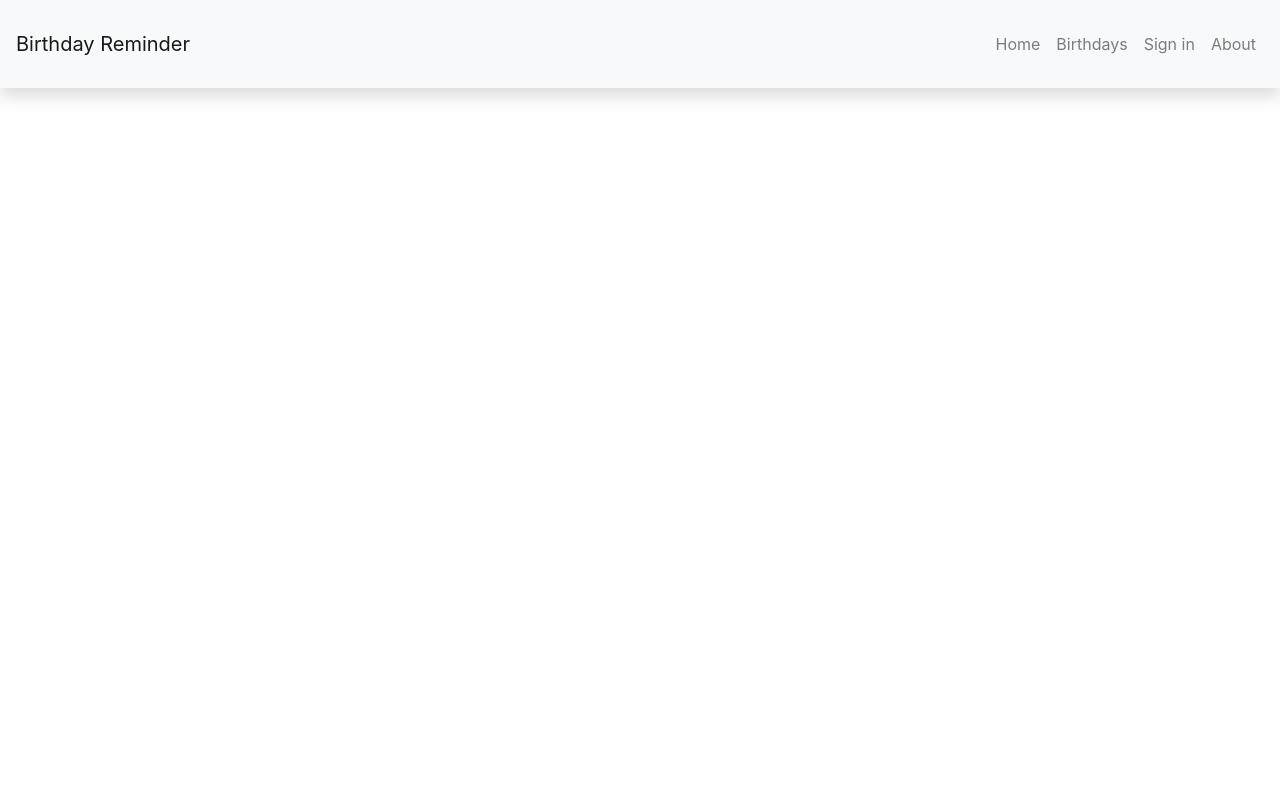
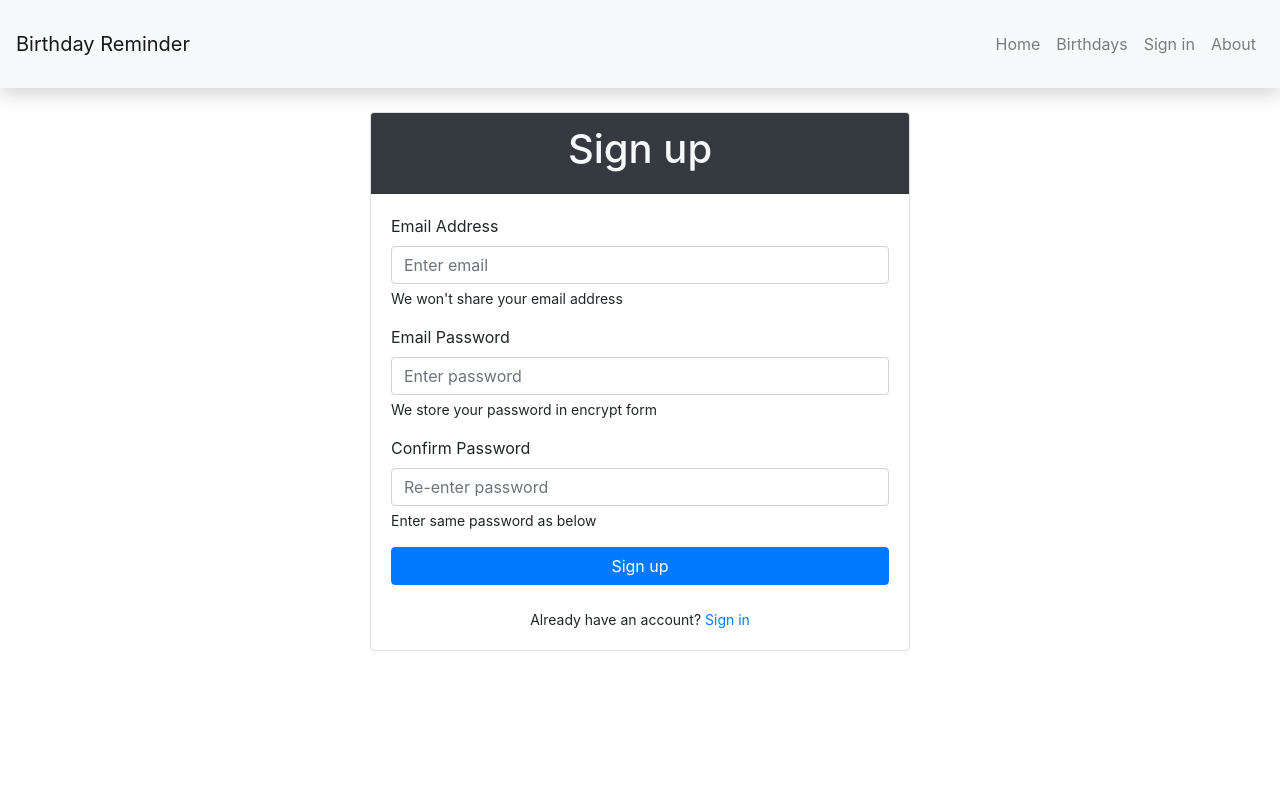
Before and after one commit to zuber-shekh7/react-birthday-reminder-app, a React (Create React App) app: page /signup in a window 1280 px wide. Shown: the top 800 px of the page. Built offline with nearby package versions, Linux system fonts and the light colour scheme.

Commit message:
feat: add signup page

```diff
--- a/src/components/App.js
+++ b/src/components/App.js
@@ -6,6 +6,7 @@ import Navigation from "./Navigation";
 import Footer from "./Footer";
 import Birthdays from "../pages/Birthdays";
 import Signin from "../pages/Signin";
+import Signup from "../pages/Signup";
 
 const App = () => {
   return (
@@ -18,6 +19,7 @@ const App = () => {
             <Route path="/about" exact component={About} />
             <Route path="/birthdays" exact component={Birthdays} />
             <Route path="/signin" exact component={Signin} />
+            <Route path="/signup" exact component={Signup} />
           </Switch>
         </main>
         <Footer />
--- /dev/null
+++ b/src/pages/Signup.js
@@ -0,0 +1,38 @@
+import React from "react";
+import { Container, Row, Col, Form, Button } from "react-bootstrap";
+import { Link } from "react-router-dom";
+import FormCard from "../components/FormCard";
+
+const Signup = () => {
+  return (
+    <Container>
+      <Row>
+        <Col className="mx-auto" md={6}>
+          <FormCard title="Sign up">
+            <Form.Group>
+              <Form.Label>Email Address</Form.Label>
+              <Form.Control type="email" placeholder="Enter email" />
+              <Form.Text>We won't share your email address</Form.Text>
+            </Form.Group>
+            <Form.Group>
+              <Form.Label>Email Password</Form.Label>
+              <Form.Control type="password" placeholder="Enter password" />
+              <Form.Text>We store your password in encrypt form</Form.Text>
+            </Form.Group>
+            <Form.Group>
+              <Form.Label>Confirm Password</Form.Label>
+              <Form.Control type="password" placeholder="Re-enter password" />
+              <Form.Text>Enter same password as below</Form.Text>
+            </Form.Group>
+            <Button block>Sign up</Button>
+            <small className="mt-4 d-block text-center">
+              Already have an account? <Link to="/signin">Sign in</Link>
+            </small>
+          </FormCard>
+        </Col>
+      </Row>
+    </Container>
+  );
+};
+
+export default Signup;
```
